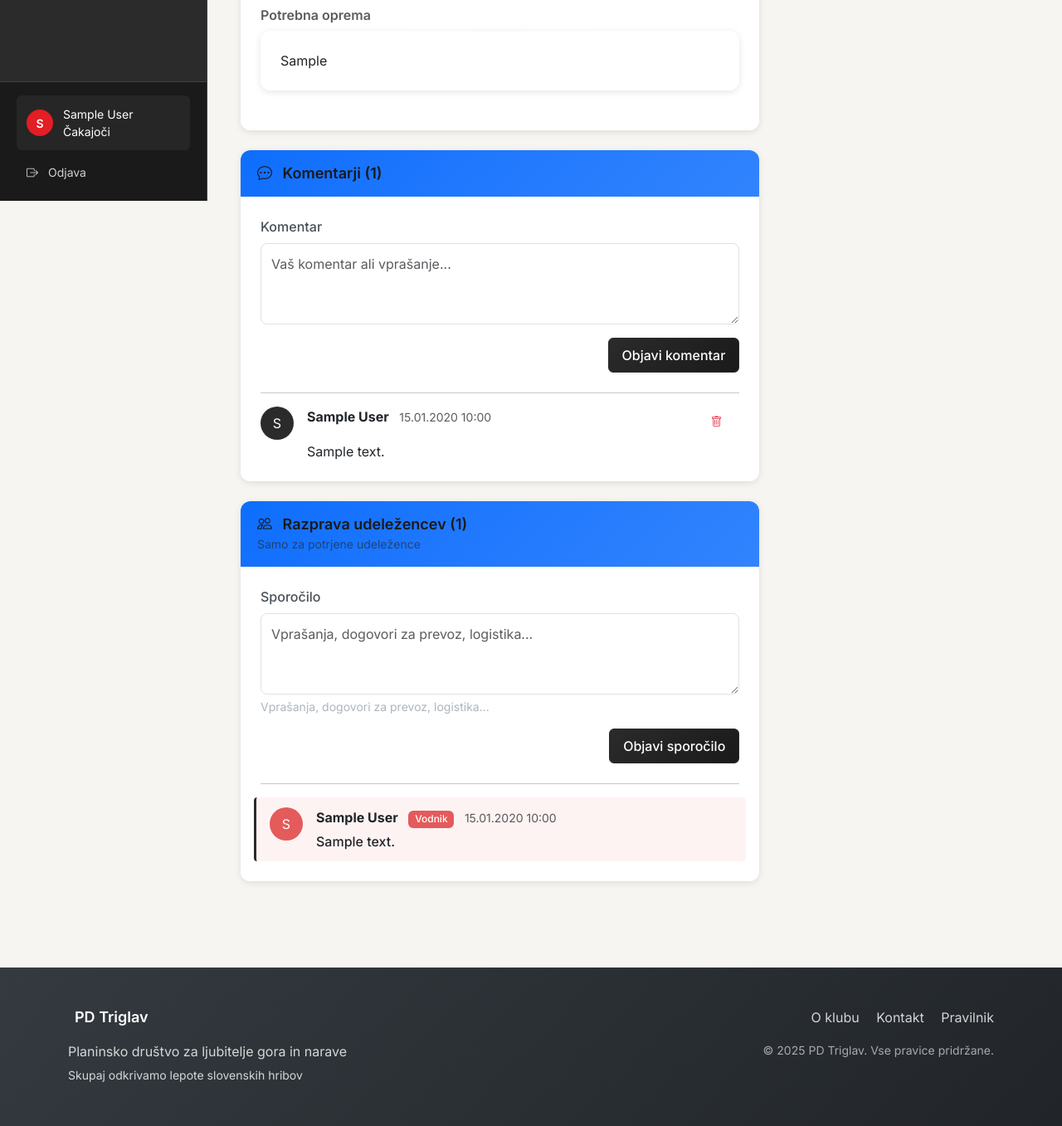
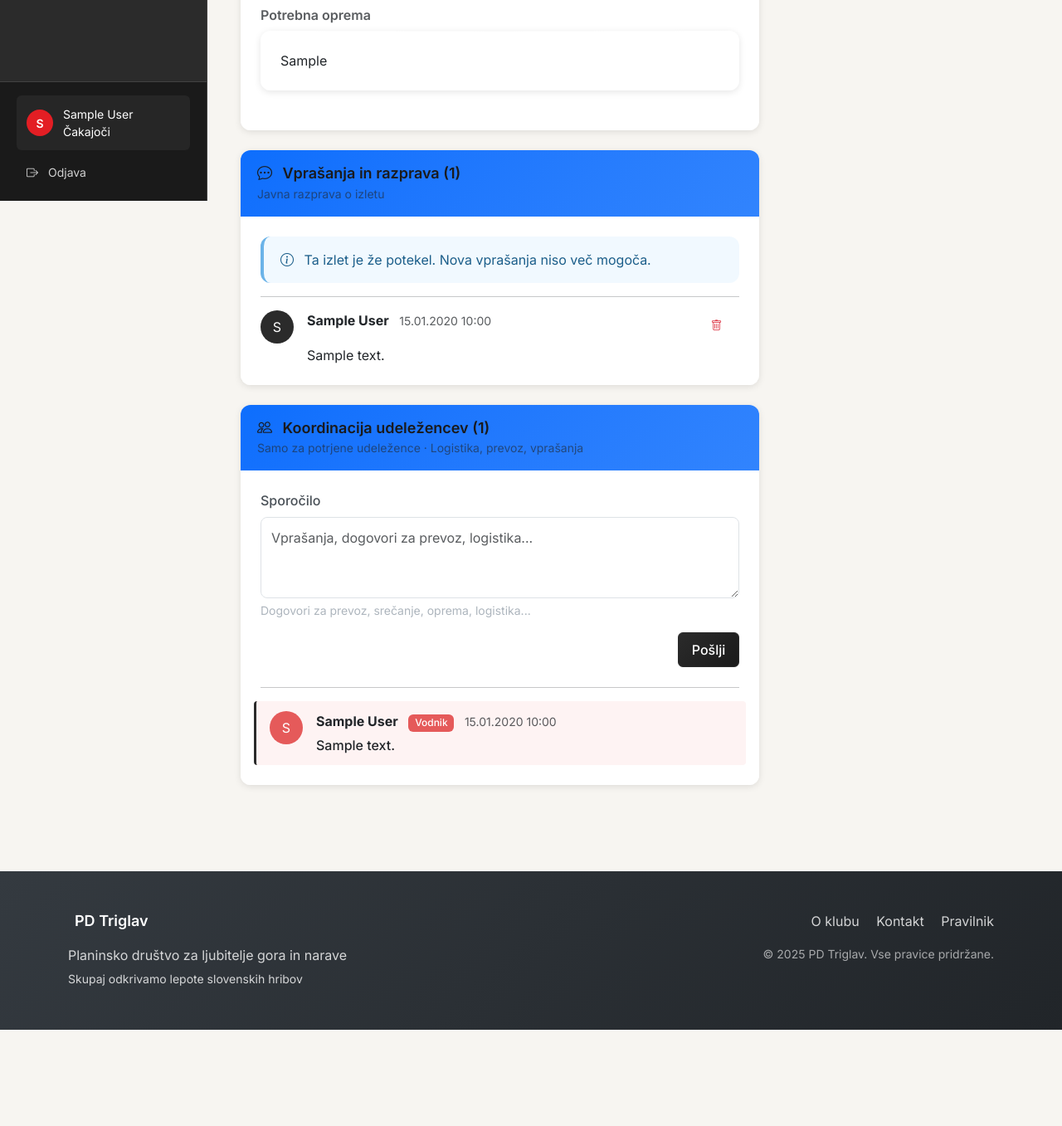
Before and after one commit to Stoick643/pd-triglav, a Flask app: page /trips/1 in a window 1280 px wide. Shown: the part 558-1915 px from the top of the page at 83% size. After the commit the page ends 1799 px from the top, so only its background shows below. Run offline with Flask 3, Linux system fonts and the light colour scheme; a user stored in the database is signed in; tables that the repository leaves empty hold one stand-in row (values such as "Sample post"); some libraries are stand-ins or nearby versions.

Commit message:
Improve UX distinction between public comments and participant coordination
Clarify the purpose and reduce confusion between two discussion features by
implementing better naming, visual hierarchy, and conditional display.

Changes:

1. Renamed sections for clarity:
   - "Komentarji" → "Vprašanja in razprava" (public questions/discussion)
   - "Razprava udeležencev" → "Koordinacija udeležencev" (participant coordination)
   - Added descriptive subtitles to both sections

2. Updated form labels:
   - Comment form: "Komentar" → "Vprašanje ali komentar"
   - Discussion form: "Objavi sporočilo" → "Pošlji"
   - Added helpful descriptions to both forms

3. Collapsible empty comments section:
   - Comments section collapses by default when empty
   - Clickable header with chevron icon to expand
   - Reduces clutter when no public discussion exists

4. Conditional display for past trips:
   - Hide comment form for past trips (read-only mode)
   - Show informative message: "Ta izlet je že potekel"
   - Keep existing comments visible for historical reference

UX improvements clarify:
- Public comments = Questions from anyone considering the trip
- Coordination = Private logistics for confirmed participants only

🤖 Generated with [Claude Code](https://claude.com/claude-code)

Co-Authored-By: Claude <noreply@anthropic.com>

```diff
--- a/forms/trip_forms.py
+++ b/forms/trip_forms.py
@@ -233,14 +233,15 @@ class TripCommentForm(FlaskForm):
     """Form for adding comments to trip announcements"""
 
     content = TextAreaField(
-        "Komentar",
+        "Vprašanje ali komentar",
         validators=[
             DataRequired(message="Komentar ne more biti prazen."),
             Length(min=1, max=1000, message="Komentar mora biti dolg med 1 in 1000 znakov."),
         ],
+        description="Javno vprašanje o izletu ali splošna razprava",
     )
 
-    submit = SubmitField("Objavi komentar")
+    submit = SubmitField("Objavi")
 
 
 class TripDiscussionForm(FlaskForm):
@@ -252,10 +253,10 @@ class TripDiscussionForm(FlaskForm):
             DataRequired(message="Sporočilo ne more biti prazno."),
             Length(min=1, max=1000, message="Sporočilo mora biti dolgo med 1 in 1000 znakov."),
         ],
-        description="Vprašanja, dogovori za prevoz, logistika...",
+        description="Dogovori za prevoz, srečanje, oprema, logistika...",
     )
 
-    submit = SubmitField("Objavi sporočilo")
+    submit = SubmitField("Pošlji")
 
 
 class TripFilterForm(FlaskForm):
--- a/routes/trips.py
+++ b/routes/trips.py
@@ -111,8 +111,11 @@ def view_trip(trip_id):
             )
 
     # Forms for logged-in users
+    # Only show comment form for active/future trips
     signup_form = TripSignupForm() if current_user.is_authenticated else None
-    comment_form = TripCommentForm() if current_user.is_authenticated else None
+    comment_form = (
+        TripCommentForm() if current_user.is_authenticated and not trip.is_past else None
+    )
     discussion_form = TripDiscussionForm() if can_view_discussion else None
 
     return render_template(
--- a/static/css/components.css
+++ b/static/css/components.css
@@ -513,3 +513,12 @@ html {
 #razprava {
   scroll-margin-top: 20px;
 }
+
+/* Cursor pointer for collapsible headers */
+.cursor-pointer {
+  cursor: pointer;
+}
+
+.cursor-pointer:hover {
+  background-color: rgba(0, 0, 0, 0.02);
+}
--- a/templates/trips/detail.html
+++ b/templates/trips/detail.html
@@ -146,15 +146,19 @@
 
             <!-- Comments section -->
             <div class="card">
-                <div class="card-header">
+                <div class="card-header{% if comments|length == 0 %} cursor-pointer{% endif %}" {% if comments|length == 0 %}data-bs-toggle="collapse" data-bs-target="#commentsSection" aria-expanded="false" aria-controls="commentsSection"{% endif %}>
                     <h5 class="mb-0">
                         <i class="bi bi-chat-dots me-2"></i>
-                        Komentarji ({{ comments|length }})
+                        Vprašanja in razprava ({{ comments|length }})
+                        {% if comments|length == 0 %}
+                        <i class="bi bi-chevron-down float-end"></i>
+                        {% endif %}
                     </h5>
+                    <small class="text-muted">Javna razprava o izletu</small>
                 </div>
 
-                <div class="card-body">
-                    <!-- Add comment form for logged-in users -->
+                <div class="card-body{% if comments|length == 0 %} collapse{% endif %}" id="commentsSection">
+                    <!-- Add comment form for logged-in users (only for active trips) -->
                     {% if current_user.is_authenticated and comment_form %}
                     <form method="POST" action="{{ url_for('trips.add_comment', trip_id=trip.id) }}" class="mb-4">
                         {{ comment_form.hidden_tag() }}
@@ -162,6 +166,9 @@
                         <div class="mb-3">
                             {{ comment_form.content.label(class="form-label") }}
                             {{ comment_form.content(class="form-control", rows="3", placeholder="Vaš komentar ali vprašanje...") }}
+                            {% if comment_form.content.description %}
+                            <div class="form-text">{{ comment_form.content.description }}</div>
+                            {% endif %}
                             {% for error in comment_form.content.errors %}
                                 <div class="text-danger small">{{ error }}</div>
                             {% endfor %}
@@ -172,6 +179,12 @@
                         </div>
                     </form>
                     <hr>
+                    {% elif current_user.is_authenticated and trip.is_past %}
+                    <div class="alert alert-info mb-3">
+                        <i class="bi bi-info-circle me-2"></i>
+                        Ta izlet je že potekel. Nova vprašanja niso več mogoča.
+                    </div>
+                    {% if comments|length > 0 %}<hr>{% endif %}
                     {% endif %}
 
                     <!-- Comments list -->
@@ -218,9 +231,9 @@
                 <div class="card-header">
                     <h5 class="mb-0">
                         <i class="bi bi-people me-2"></i>
-                        Razprava udeležencev ({{ discussions|length }})
+                        Koordinacija udeležencev ({{ discussions|length }})
                     </h5>
-                    <small class="text-muted">Samo za potrjene udeležence</small>
+                    <small class="text-muted">Samo za potrjene udeležence · Logistika, prevoz, vprašanja</small>
                 </div>
 
                 <div class="card-body">
```
